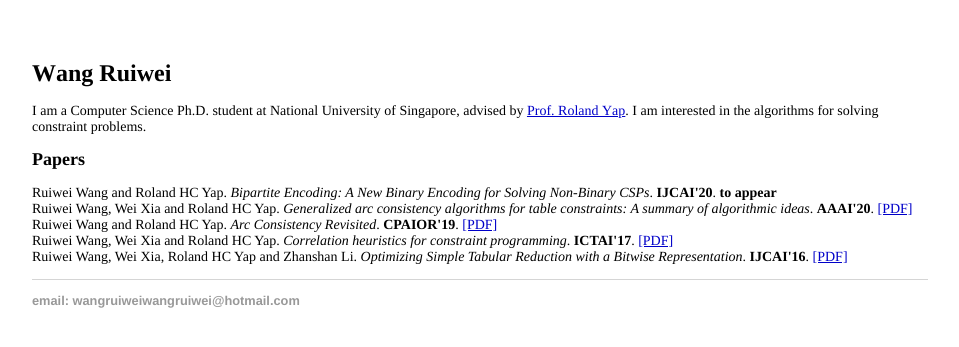
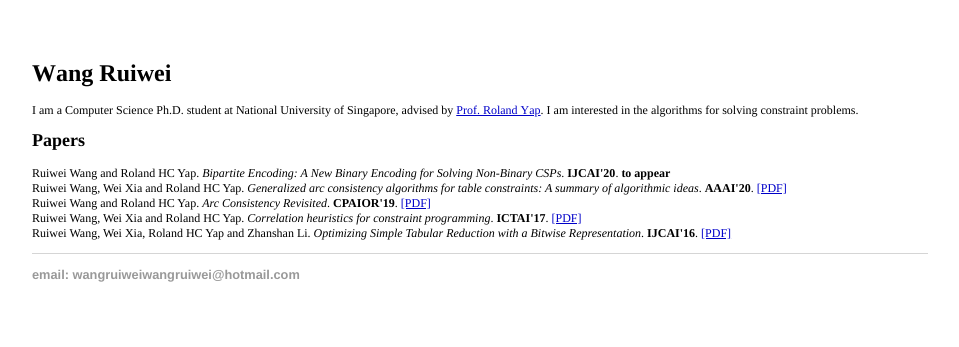
Before and after one commit to WangRuiwei/WangRuiwei.github.io, a Jekyll site: the page built from index.html, in a window 1280 px wide. Shown: the top 347 px of the page, without its empty margins (160-1119 px from the left). Built offline with Jekyll 4.4.1, drawn with Linux system fonts in a browser that asks for light colours.

Commit message:
Update default.html

```diff
--- a/_layouts/default.html
+++ b/_layouts/default.html
@@ -5,9 +5,9 @@
 			<!-- link to main stylesheet -->
 			<link rel="stylesheet" type="text/css" href="/css/main.css">
 			<style type="text/css">
-    				p.p2 {margin: 0.0px 0.0px 14.0px 0.0px; line-height: 16.0px; font: 14.0px Times; color: #000000; -webkit-text-stroke: #000000}
+    				p.p2 {margin: 0.0px 0.0px 12.0px 0.0px; line-height: 14.0px; font: 12.0px Times; color: #000000; -webkit-text-stroke: #000000}
     				span.s1 {font-kerning: none}
-    				span.s2 {font: 14.0px Times; text-decoration: underline ; font-kerning: none; color: #0000c9; -webkit-text-stroke: 0px #0000c9}
+    				span.s2 {font: 12.0px Times; text-decoration: underline ; font-kerning: none; color: #0000c9; -webkit-text-stroke: 0px #0000c9}
   			</style>
 		</head>
 		<body>
```
